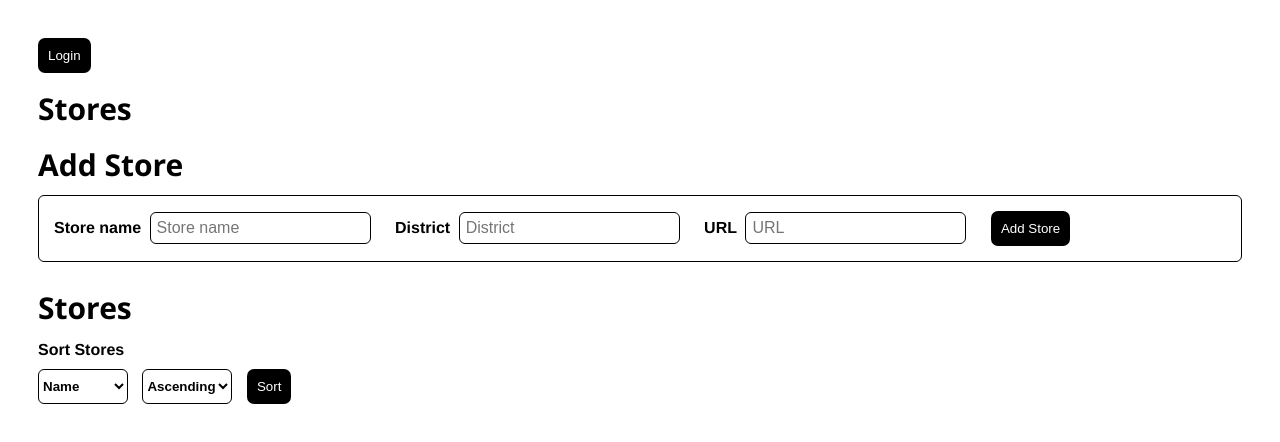
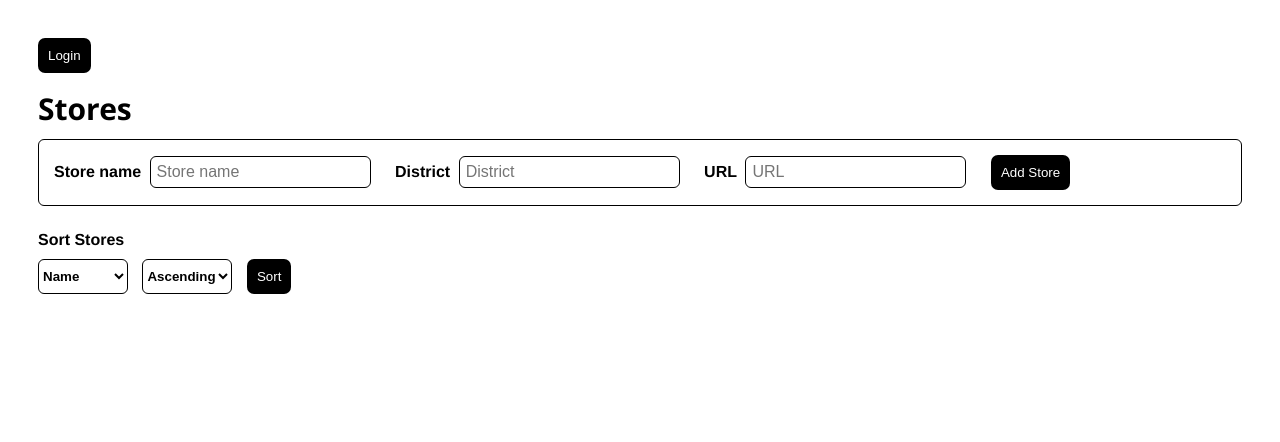
Before and after one commit to alma23nz/WDA_Group-project, a website: page public/index.html in a window 1280 px wide. Drawn offline with Linux system fonts and the light colour scheme; no server answers.

Commit message:
Update index.html

```diff
--- a/public/index.html
+++ b/public/index.html
@@ -10,7 +10,7 @@
      <button id="authBtn">Login</button>
 
     <h2>Stores</h2>
-     <h2>Add Store</h2>
+
         <form autocomplete="on">
           <label for="Addname">Store name</label>
           <input id="Addname" name="name" placeholder="Store name" />
@@ -23,7 +23,7 @@
 
       <button type="button" onclick="createStore()">Add Store</button>
     </form>
-    <h2>Stores</h2>
+
     <h5>Sort Stores</h5>
     <select id="sortField">
       <option value="name">Name</option>
```
